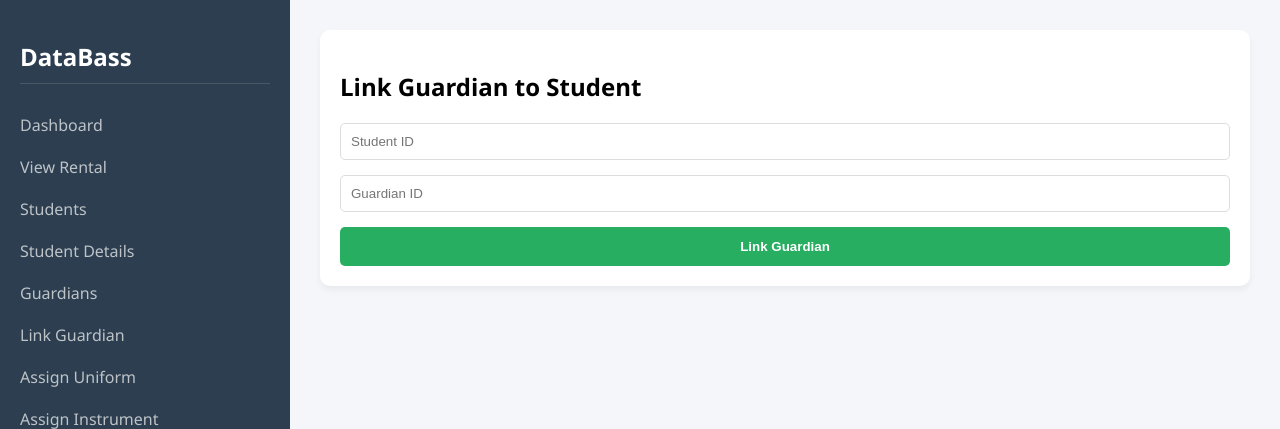
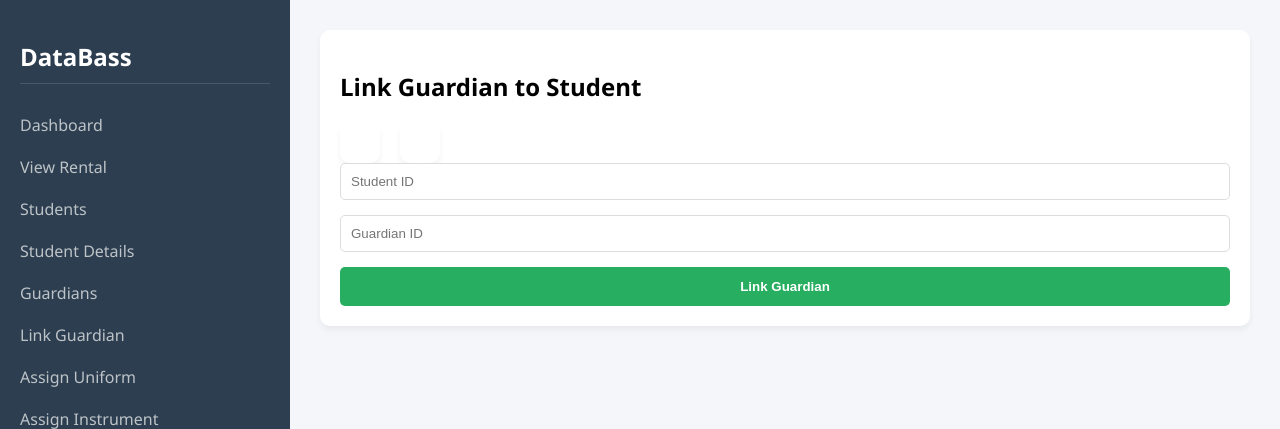
Before and after one commit to Avien77/DataBass, a FastAPI app: page /link-guardian in a window 1280 px wide. Shown: the top 429 px of the page. Run offline with FastAPI, Linux system fonts and the light colour scheme; data that the repository does not hold is empty.

Commit message:
layout guardians and students side by side

```diff
--- a/pages/link_guardian.html
+++ b/pages/link_guardian.html
@@ -17,11 +17,14 @@
             <p>{{ message }}</p>
             {% endif %}
 
-            <div>
+            <!--TODO: Create view to see linked students - guardians using join-->
+            <div class="flex-row">
+                <div class="card">
                     {% if students %}
                     <h3>Student List</h3>
 
-                <table>
+                    <table class="scroll-container">
+                        <!--Make this scrollable to handle tons of rows-->
                         <tr>
                             <th>ID</th>
                             <th>First Name</th>
@@ -42,11 +45,12 @@
                     {% endif%}
                 </div>
 
-            <div>
+                <div class="card">
                     {% if guardians %}
                     <h3>Guardian List</h3>
 
-                <table>
+                    <table class="scroll-container">
+                        <!--Make this scrollable to handle tons of rows-->
                         <tr>
                             <th>ID</th>
                             <th>First Name</th>
@@ -66,6 +70,7 @@
                     </table>
                     {% endif%}
                 </div>
+            </div>
 
             <form method="post" action="/link-guardian">
                 <input type="text" name="stud_id" placeholder="Student ID" required>
--- a/static/css/style.css
+++ b/static/css/style.css
@@ -56,6 +56,12 @@ body {
   box-shadow: 0 4px 6px rgba(0, 0, 0, 0.05);
 }
 
+.flex-row {
+  display: flex;
+  flex-direction: row;
+  gap: 20px;
+}
+
 table {
   width: 100%;
   border-collapse: collapse;
@@ -67,6 +73,10 @@ td {
   text-align: left;
   padding: 12px;
   border-bottom: 1px solid #eee;
+}
+
+.scroll-container {
+  overflow-y: scroll;
 }
 
 .form-card form {
```
Lines whose indentation alone changed are shown as unchanged.
